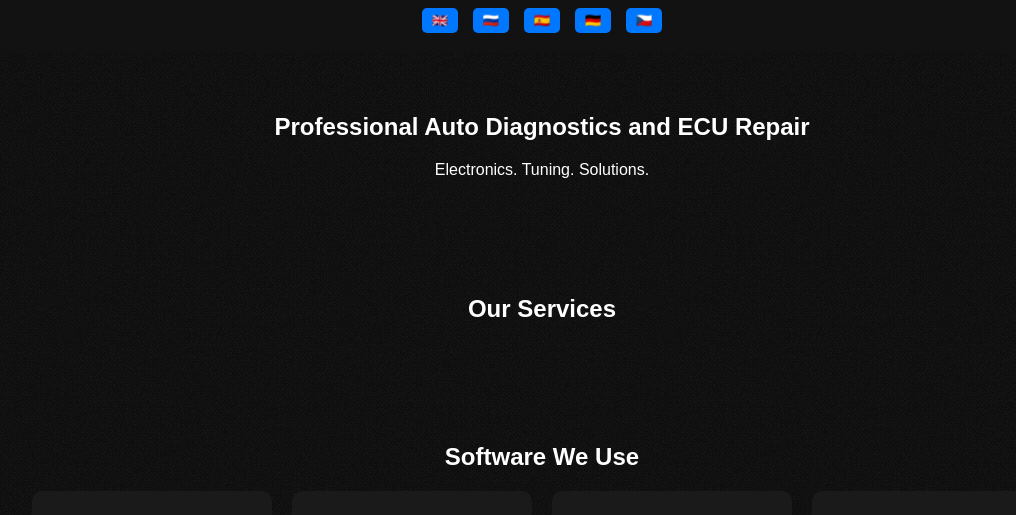
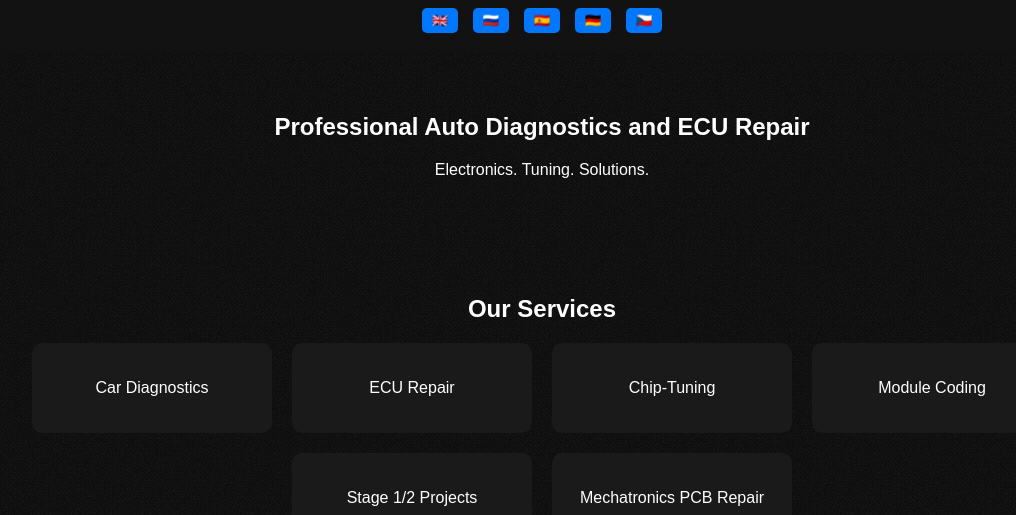
Before and after one commit to draditenko/cartechdiagnostics, a plain HTML site: page index.html in a window 1280 px wide. Shown: the part 284-799 px from the top of the page, without its empty margins (98-1114 px from the left). Drawn offline with nearby package versions, Linux system fonts and the light colour scheme.

Commit message:
Add files via upload

```diff
--- a/index.html
+++ b/index.html
@@ -65,7 +65,14 @@
 
 <section id="services" class="services" data-aos="fade-up">
   <h2 id="services-title">Our Services</h2>
-  <div class="services-grid" id="services-list"></div>
+  <div class="services-grid">
+    <div><p>Car Diagnostics</p></div>
+    <div><p>ECU Repair</p></div>
+    <div><p>Chip-Tuning</p></div>
+    <div><p>Module Coding</p></div>
+    <div><p>Stage 1/2 Projects</p></div>
+    <div><p>Mechatronics PCB Repair</p></div>
+  </div>
 </section>
 
 <section id="software" class="software" data-aos="fade-up">
@@ -116,7 +123,68 @@
 <script>
   AOS.init();
 
-  const translations = { /* оставляем как есть, чтобы работали только тексты */ };
+  const translations = {
+    en: {
+      siteTitle: "CAR TECH DIAGNOSTICS",
+      heroTitle: "Professional Auto Diagnostics and ECU Repair",
+      heroSubtitle: "Electronics. Tuning. Solutions.",
+      servicesTitle: "Our Services",
+      softwareTitle: "Software We Use",
+      contactTitle: "Contact Us",
+      contactPhone: "📱 WhatsApp / Telegram / Viber: +420 722 590 772",
+      contactEmail: "📧 Email: draditenko@gmail.com",
+      contactSocial: "🎵 TikTok: @r_dan_soft",
+      contactPaypal: "💸 PayPal Donation: @Dansoft3"
+    },
+    ru: {
+      siteTitle: "АВТОТЕХ ДИАГНОСТИКА",
+      heroTitle: "Профессиональная диагностика и ремонт ЭБУ",
+      heroSubtitle: "Электроника. Тюнинг. Решения.",
+      servicesTitle: "Наши Услуги",
+      softwareTitle: "Программное обеспечение",
+      contactTitle: "Связаться с нами",
+      contactPhone: "📱 WhatsApp / Telegram / Viber: +420 722 590 772",
+      contactEmail: "📧 Email: draditenko@gmail.com",
+      contactSocial: "🎵 TikTok: @r_dan_soft",
+      contactPaypal: "💸 Пожертвование PayPal: @Dansoft3"
+    },
+    es: {
+      siteTitle: "DIAGNÓSTICO TECNOLÓGICO DEL AUTOMÓVIL",
+      heroTitle: "Diagnóstico profesional y reparación de ECU",
+      heroSubtitle: "Electrónica. Tuning. Soluciones.",
+      servicesTitle: "Nuestros Servicios",
+      softwareTitle: "Software que usamos",
+      contactTitle: "Contáctanos",
+      contactPhone: "📱 WhatsApp / Telegram / Viber: +420 722 590 772",
+      contactEmail: "📧 Correo electrónico: draditenko@gmail.com",
+      contactSocial: "🎵 TikTok: @r_dan_soft",
+      contactPaypal: "💸 Donación PayPal: @Dansoft3"
+    },
+    de: {
+      siteTitle: "KFZ-TECHNIK DIAGNOSE",
+      heroTitle: "Professionelle Fahrzeugdiagnose und ECU-Reparatur",
+      heroSubtitle: "Elektronik. Tuning. Lösungen.",
+      servicesTitle: "Unsere Dienstleistungen",
+      softwareTitle: "Verwendete Software",
+      contactTitle: "Kontaktieren Sie uns",
+      contactPhone: "📱 WhatsApp / Telegram / Viber: +420 722 590 772",
+      contactEmail: "📧 E-Mail: draditenko@gmail.com",
+      contactSocial: "🎵 TikTok: @r_dan_soft",
+      contactPaypal: "💸 PayPal Spende: @Dansoft3"
+    },
+    cz: {
+      siteTitle: "AUTO TECHNICKÁ DIAGNOSTIKA",
+      heroTitle: "Profesionální diagnostika a oprava ECU",
+      heroSubtitle: "Elektronika. Tuning. Řešení.",
+      servicesTitle: "Naše Služby",
+      softwareTitle: "Používaný software",
+      contactTitle: "Kontaktujte nás",
+      contactPhone: "📱 WhatsApp / Telegram / Viber: +420 722 590 772",
+      contactEmail: "📧 Email: draditenko@gmail.com",
+      contactSocial: "🎵 TikTok: @r_dan_soft",
+      contactPaypal: "💸 PayPal Dar: @Dansoft3"
+    }
+  };
 
   function setLanguage(lang) {
     const t = translations[lang];
@@ -131,14 +199,6 @@
     document.getElementById('contact-email').innerText = t.contactEmail;
     document.getElementById('contact-social').innerText = t.contactSocial;
     document.getElementById('contact-paypal').innerText = t.contactPaypal;
-
-    const servicesList = document.getElementById('services-list');
-    servicesList.innerHTML = '';
-    t.servicesList.forEach(service => {
-      const div = document.createElement('div');
-      div.innerHTML = `<p>${service}</p>`;
-      servicesList.appendChild(div);
-    });
   }
 
   function scrollToSection(id) {
@@ -149,8 +209,8 @@
 
   function updateDateTime() {
     const dt = new Date();
-    const options = { year: 'numeric', month: 'long', day: 'numeric', hour: '2-digit', minute: '2-digit' };
-    document.getElementById('dateTime').innerHTML = "📅 Today: " + dt.toLocaleDateString('en-US', options);
+    const options = { year: 'numeric', month: 'long', day: 'numeric', hour: '2-digit', minute: '2-digit', hour12: false };
+    document.getElementById('dateTime').innerHTML = "📅 Today: " + dt.toLocaleDateString('en-US', options) + ", " + dt.toLocaleTimeString('en-US', options);
   }
   updateDateTime();
 </script>
```
